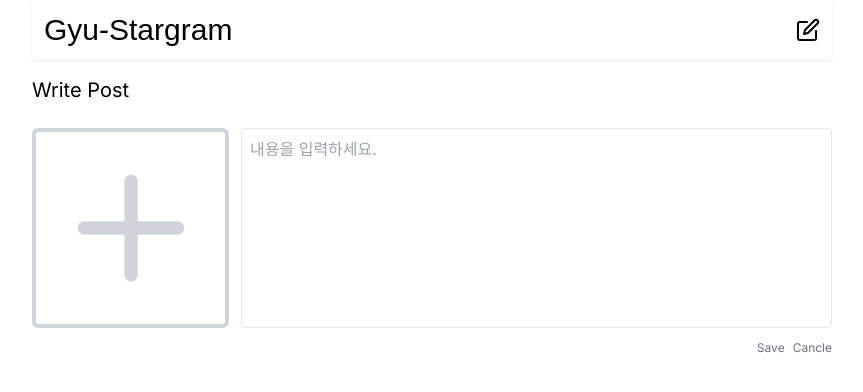
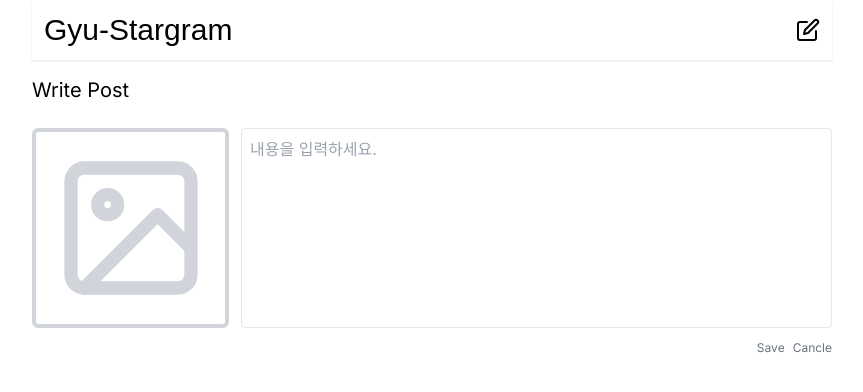
Before and after one commit to LGyuMin/gyu-stargram, a Next.js app: page /write in a window 1280 px wide. Shown: the top 392 px of the page, without its empty margins (208-1071 px from the left). Built offline with nearby package versions, Linux system fonts and the light colour scheme; a web font is replaced by a local one.

Commit message:
이미지 업로드 아이콘 수정

```diff
--- a/src/app/write/page.tsx
+++ b/src/app/write/page.tsx
@@ -51,7 +51,7 @@ export default function page() {
                                 <img src={img} alt="image preview" />
                             :
                                 <svg
-                                    className="h-40 w-40 text-gray-300 hover:border-gray-200"
+                                    className="h-40 w-40 text-gray-300 hover:border-gray-200 hover:text-gray-200"
                                     fill="none"
                                     viewBox="0 0 24 24"
                                     stroke="currentColor"
@@ -59,8 +59,8 @@ export default function page() {
                                     strokeLinecap="round"
                                     strokeLinejoin="round"
                                 >
-                                    <line x1="12" y1="5" x2="12" y2="19" />
-                                    <line x1="5" y1="12" x2="19" y2="12" />
+                                    <rect x="3" y="3" width="18" height="18" rx="2" ry="2" />
+                                    <circle cx="8.5" cy="8.5" r="1.5" />  <polyline points="21 15 16 10 5 21" />
                                 </svg>
                         }
                     </button>
```
